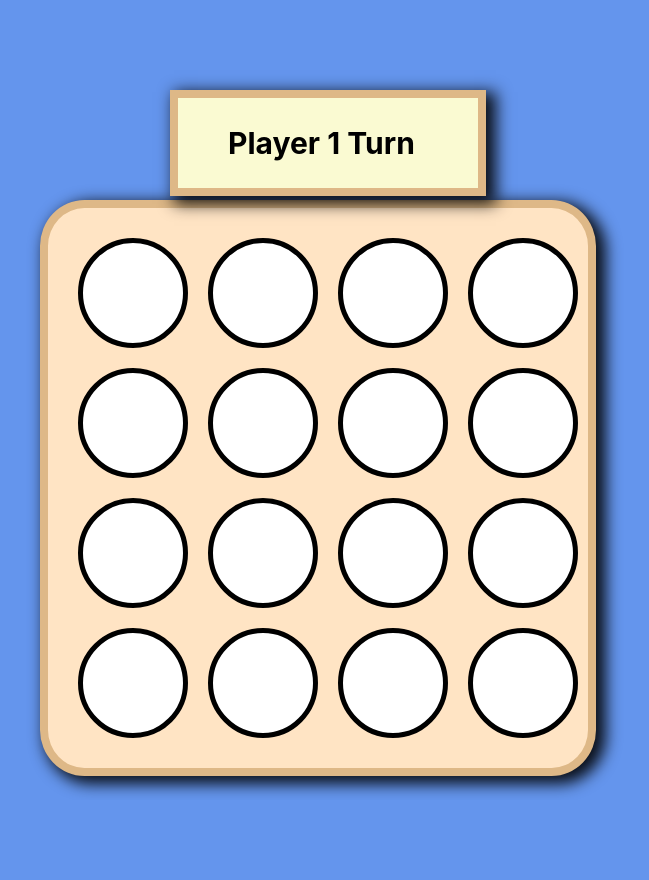
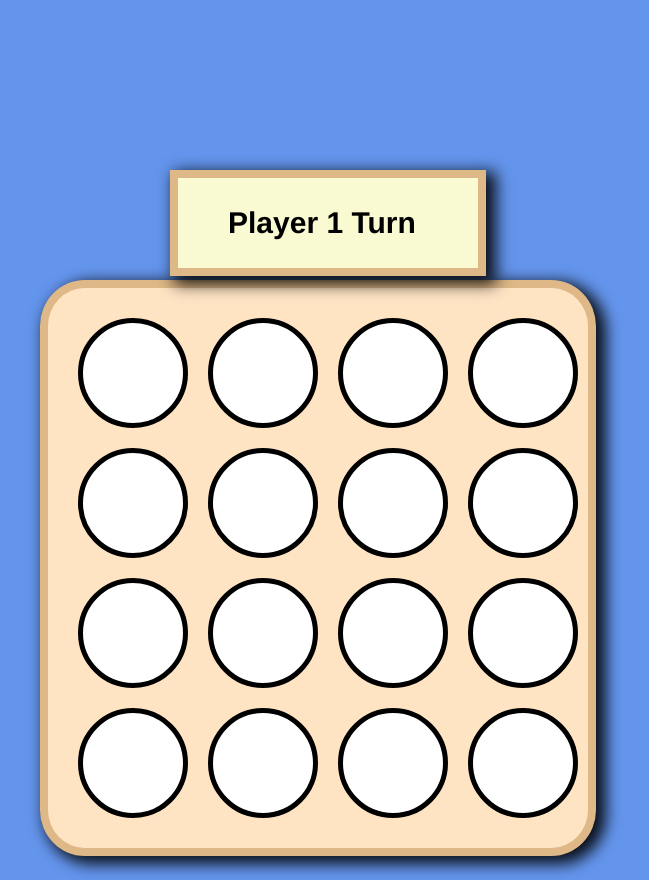
Before and after one commit to Haseen-dev/connect-4-clone, a React (Create React App) app: page / in a window 1280 px wide. Shown: the whole page, without its empty margins (350-999 px from the left). Before the commit the page ends 800 px from the top, so only its background shows below. Built offline with nearby package versions, Linux system fonts and the light colour scheme.

Commit message:
app style applied

```diff
--- a/src/App.js
+++ b/src/App.js
@@ -1,11 +1,12 @@
-import "./Game.css"
-import GameBoard from './components/GameBoard';
-
+import "./Game.css";
+import GameBoard from "./components/GameBoard";
 
 function App() {
   return (
     <div className="App">
-      <GameBoard/>
+      <div className="app-container">
+        <GameBoard />
+      </div>
     </div>
   );
 }
--- a/src/Game.css
+++ b/src/Game.css
@@ -1,5 +1,14 @@
 body{
     background-color: cornflowerblue;
+    font-family: 'Franklin Gothic Medium', 'Arial Narrow', Arial, sans-serif;
+}
+.app-container{
+    width: 800px;
+    height: 800px;
+    position: absolute;
+    left: 50%;
+    top:10%;
+    margin-left: -400px;
 }
 .panel{
     position: absolute;
```
